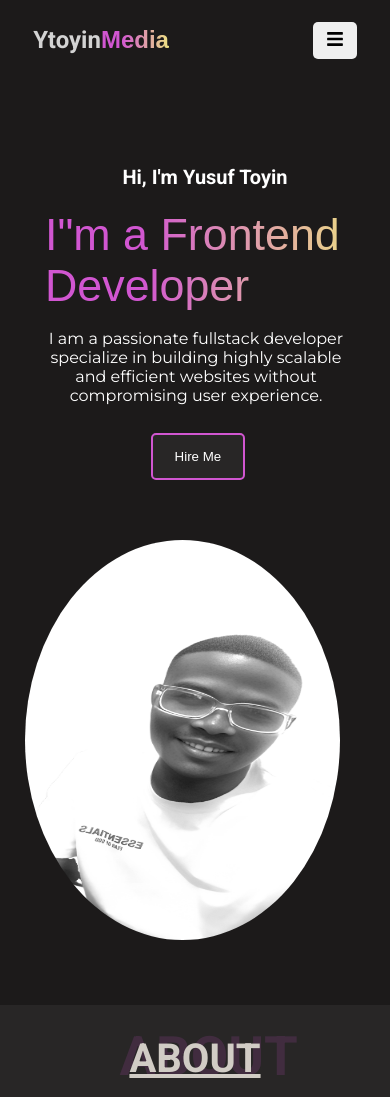
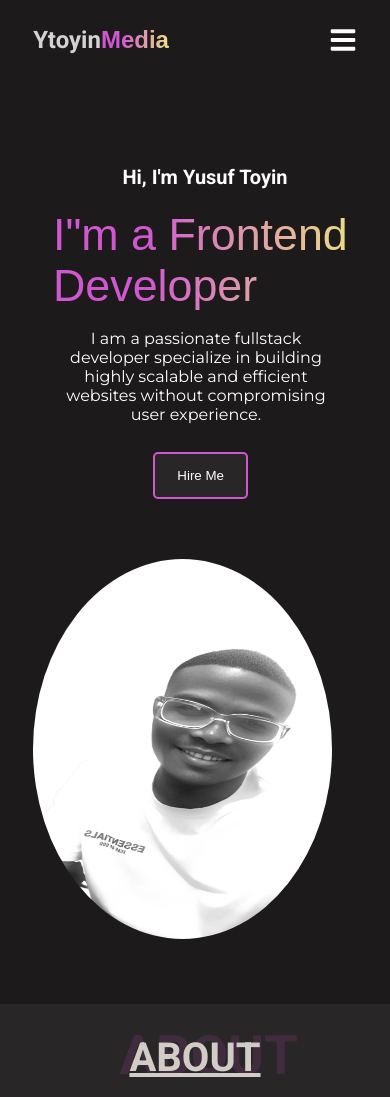
Before and after one commit to ytoyin67/portfolio, a React (Vite) app: page / in a window 390 px wide. Shown: the top 1097 px of the page. Built offline with nearby package versions, Linux system fonts and the light colour scheme.

Commit message:
about fixed

```diff
--- a/src/components/hero/Hero.css
+++ b/src/components/hero/Hero.css
@@ -199,6 +199,13 @@ p{
 }
 
 
+.my-picture{
+  width: 380px;
+  height: 380px;
+  border-radius: 50%;
+}
+
+
 .hero-grid{
 
   padding: 65px 0;
--- a/src/components/navbar/Navbar.css
+++ b/src/components/navbar/Navbar.css
@@ -132,7 +132,7 @@
 
 .nav-mobile{
     position: fixed;
-    top: 80px;
+    top: 0;
     right: 0;
     width: 100%;
     height: 100vh;
--- a/src/components/navbar/Navbar.jsx
+++ b/src/components/navbar/Navbar.jsx
@@ -25,12 +25,12 @@ const [toggle, setToggle] = useState(false)
 
          <button className='resume' style={{}}>Resume</button>
 
-         <button className='btn-mobile'>{!toggle ? <FaBars  style={{fontSize: '18px'}} onClick={()=> setToggle(true)}/> :<FaTimes style={{color: 'red',fontSize: '18px'}} onClick={()=> setToggle(false)}/>}</button>
+         {!toggle && <FaBars className='btn-mobile'  style={{fontSize: '28px', cursor: 'pointer'}} onClick={()=> setToggle(true)}/> }
       </nav>
 
        <nav className={toggle ? 'nav-mobile show' : 'nav-mobile' }>
 
-
+         <FaTimes onClick={()=> setToggle(!toggle)} style={{position: 'relative', top: '-24px', left: '145px', fontSize: '28px', cursor: 'pointer'}}/>
          <ul>
            <li><a onClick={()=> setToggle(false)}  style={{color:'rgb(209, 86, 209)'}} href="#">Home</a></li>
            <li><a onClick={()=> setToggle(false)}  href="#About">About</a></li>
--- a/src/index.css
+++ b/src/index.css
@@ -12,7 +12,10 @@
 }
 
 
-html{
+
+
+html,body{
+  scroll-behavior: smooth;
 
 }
 body{
```
